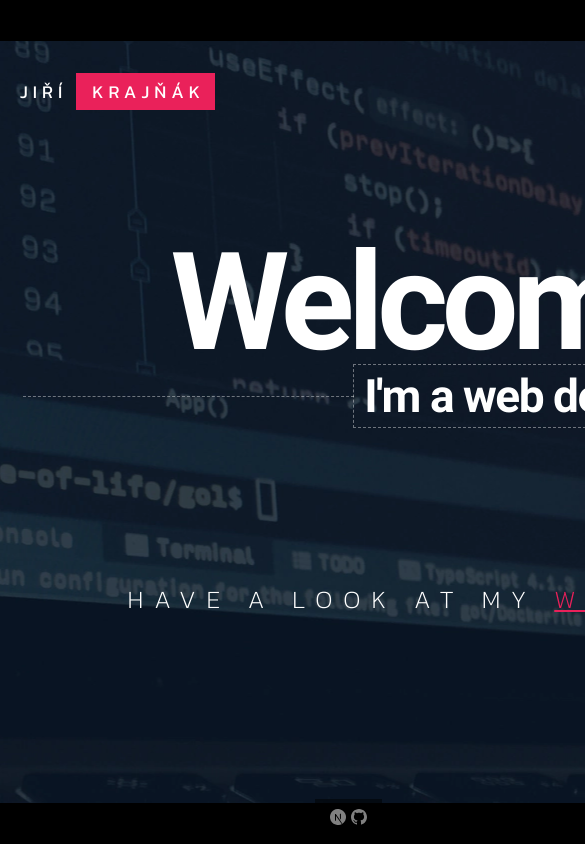
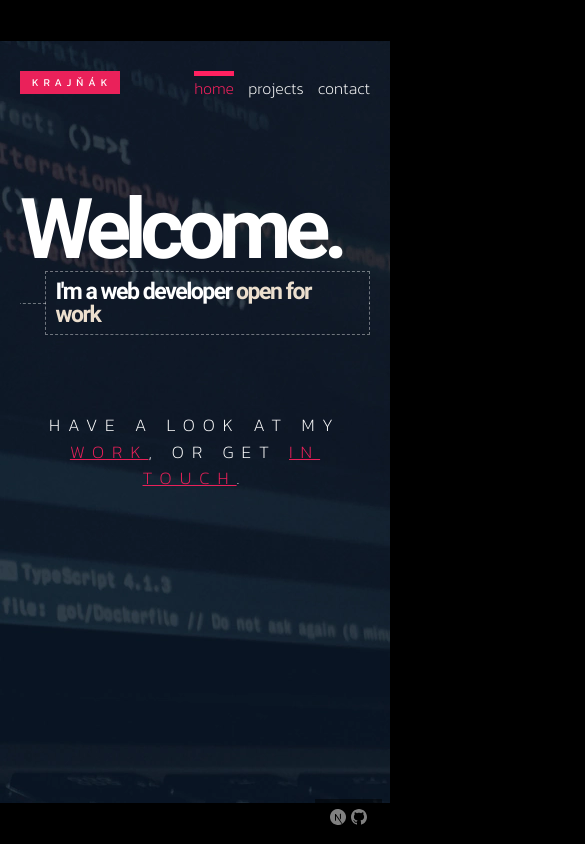
Before and after one commit to ozrix84/krajnak.dev, a Next.js app: page / in a window 390 px wide. Shown: the top 844 px of the page, 585 px wide, since content can reach past the window. Built offline with nearby package versions, Linux system fonts and the light colour scheme.

Commit message:
Media queries for index page

```diff
--- a/components/Header/Logo/Logo.tsx
+++ b/components/Header/Logo/Logo.tsx
@@ -4,7 +4,13 @@
 
 export default function Logo() {
 	const router = useRouter();
-	const link = <Link href="/"><a href="/">Jiří <span>Krajňák</span></a></Link>
+
+	const link = <Link href="/">
+		<a href="/">
+			<span className={styles.Firstname}>Jiří</span>
+			<span className={styles.Surname}>Krajňák</span>
+		</a>
+	</Link>
 
 	return <>
 		{router.pathname === '/' ? <h1 className={`${styles.Logo}`}>
--- a/components/Headline/Headline.tsx
+++ b/components/Headline/Headline.tsx
@@ -46,6 +46,7 @@
 	return <div className={`${styles.Headline} ${props.className || ''}`} {...motionProps}>
 		{props.titleTag === 'h1' ? headline : paragraph}
 
+		<div className={`${styles.HeadlineSubtitleWrapper}`}>
 			<motion.p
 				className={`${styles.HeadlineSubtitle}`}
 				initial={'fromRight'}
@@ -59,4 +60,5 @@
 				<motion.span {...lineMotionProps} className={styles.HeadlineRightBorder}/>
 			</motion.p>
 		</div>
+	</div>
 }
--- a/styles/components/Header/Logo.module.scss
+++ b/styles/components/Header/Logo.module.scss
@@ -11,8 +11,29 @@
 		text-decoration: none;
 	}
 
-	span {
-		padding: 5px 10px 5px 16px;
-		background: #ea215a;
+	@media (max-width: 400px) {
+		font-size: 1.5rem;
+		margin-top: -6px;
 	}
 }
+
+.Surname {
+	display: inline-block;
+	padding: 5px 10px 5px 15px;
+	background: #ea215a;
+
+	@media (max-width: 400px) {
+		padding: 4px 8px 3px 12px;
+	}
+}
+
+.Firstname {
+	display: inline-block;
+	margin-right: 10px;
+
+	@media (max-width: 400px) {
+		position: absolute;
+		width: 0;
+		overflow: hidden;
+	}
+}
--- a/styles/components/Header/Nav.module.scss
+++ b/styles/components/Header/Nav.module.scss
@@ -3,9 +3,13 @@
 .Nav {
 	display: flex;
 	font-family: "Kanit", Helvetica, sans-serif;
-	font-size: 2.4rem;
+	font-size: 2.3rem;
 	font-weight: 200;
 	user-select: none;
+
+	@media (max-width: 350px) {
+		font-size: 2.1rem;
+	}
 
 	a {
 		color: white;
@@ -20,7 +24,19 @@
 .NavItem {
 	display: flex;
 	align-items: flex-end;
-	margin-left: 50px;
+	margin-left: 5rem;
+
+	@media (max-width: 520px) {
+		margin-left: 4rem;
+	}
+
+	@media (max-width: 450px) {
+		margin-left: 2rem;
+	}
+
+	@media (max-width: 340px) {
+		margin-left: 1rem;
+	}
 }
 
 .NavItemActive {
--- a/styles/components/Headline/Headline.module.scss
+++ b/styles/components/Headline/Headline.module.scss
@@ -5,27 +5,10 @@
 	font-weight: bold;
 }
 
-.HeadlineTitle {
-	margin: 0 0 0 13%;
-	font-size: 13.6rem;
-	letter-spacing: -6.5px;
-	line-height: .75;
-}
-
-.HeadlineSubtitle {
-	position: relative;
-	display: inline-block;
-	padding: 8px 10px;
-	margin: 10px 0 0 28.8%;
-
-	letter-spacing: -1.5px;
-	border: vars.$dashed-border;
-	font-size: 4.6rem;
-	line-height: 1;
-
-	strong {
-		color: #ecdfce;
-	}
+.HeadlineSubtitleWrapper {
+	width: 100%;
+	margin: 0 auto;
+	overflow: hidden;
 }
 
 .HeadlineLeftBorder,
@@ -105,3 +88,92 @@
 		width: 35%;
 	}
 }
+
+.HeadlineTitle {
+	margin: 0 0 0 13%;
+	font-size: 13.6rem;
+	letter-spacing: -6.5px;
+	line-height: .75;
+
+	@media (max-width: 365px) {
+		font-size: 10rem;
+	}
+
+	@media (max-width: 870px) {
+		margin-left: 4%;
+	}
+
+	@media (max-width: 600px) {
+		margin-left: 4%;
+	}
+
+	@media (max-width: 520px) {
+		margin-left: 0;
+	}
+
+	@media (max-width: 420px) {
+		font-size: 12rem;
+	}
+
+	@media (max-width: 365px) {
+		font-size: 11rem;
+	}
+
+	@media (max-width: 320px) {
+		font-size: 10rem;
+	}
+}
+
+.HeadlineSubtitle {
+	position: relative;
+	display: inline-block;
+	padding: 8px 10px;
+	margin: 10px 0 0 28.8%;
+
+	letter-spacing: -1.5px;
+	border: vars.$dashed-border;
+	font-size: 4.6rem;
+	line-height: 1;
+
+	strong {
+		color: #ecdfce;
+	}
+
+	@media (max-width: 1030px) {
+		margin-left: 21.8%;
+	}
+
+	@media (max-width: 940px) {
+		margin-left: 15%;
+	}
+
+	@media (max-width: 870px) {
+		margin-left: 10%;
+	}
+
+	@media (max-width: 600px) {
+		font-size: 4.5rem;
+	}
+
+	@media (max-width: 580px) {
+		font-size: 4rem;
+	}
+
+	@media (max-width: 520px) {
+		font-size: 3.5rem;
+		margin-left: 7%;
+	}
+
+	@media (max-width: 420px) {
+		font-size: 3.3rem;
+	}
+
+	@media (max-width: 375px) {
+		font-size: 3rem;
+	}
+
+	@media (max-width: 320px) {
+		margin-left: 4%;
+		font-size: 2.7rem;
+	}
+}
--- a/styles/components/Layout/Content.module.scss
+++ b/styles/components/Layout/Content.module.scss
@@ -1,4 +1,9 @@
 .Content {
+	height: 100%;
 	position: relative;
-	padding-top: 140px;
+	padding-top: 14rem;
+
+	@media (max-width: 320px) {
+		padding-top: 10rem;
+	}
 }
--- a/styles/components/_app.module.scss
+++ b/styles/components/_app.module.scss
@@ -4,7 +4,6 @@
 	position: relative;
 	display: flex;
 	width: 100%;
-	min-width: 1197px;
 	height: 100%;
 
 	justify-content: center;
@@ -13,7 +12,8 @@
 
 .contentWrapper {
 	position: relative;
-	width: 1197px;
+	width: 100%;
+	max-width: 1197px;
 	min-height: 762px;
 	flex-shrink: 0;
 	padding: 30px 20px;
--- a/styles/global.scss
+++ b/styles/global.scss
@@ -29,3 +29,21 @@
 	align-items: center;
 	min-height: 100%;
 }
+
+@media screen and (max-width: 825px) {
+	html {
+		font-size: 9px;
+	}
+}
+
+@media screen and (max-width: 745px) {
+	html {
+		font-size: 8px;
+	}
+}
+
+@media screen and (max-width: 675px) {
+	html {
+		font-size: 7px;
+	}
+}
--- a/styles/pages/index.module.scss
+++ b/styles/pages/index.module.scss
@@ -1,11 +1,28 @@
 .Intro {
-	margin: 153px auto;
+	margin: 15.3rem auto;
 
 	font-family: "Kanit", Helvetica, sans-serif;
-	font-size: 25px;
+	font-size: 2.5rem;
 	font-weight: 200;
 
 	text-align: center;
 	text-transform: uppercase;
 	letter-spacing: 11px;
+
+	@media (max-width: 1000px) {
+		font-size: 2.3rem;
+		letter-spacing: 9px;
+	}
+
+	@media (max-width: 870px) {
+		width: 85%;
+		font-size: 2.5rem;
+		letter-spacing: 8px;
+		margin: 11rem auto;
+	}
+
+	@media (max-width: 320px) {
+		width: 90%;
+		margin: 9rem auto;
+	}
 }
```
Lines whose indentation alone changed are shown as unchanged.
